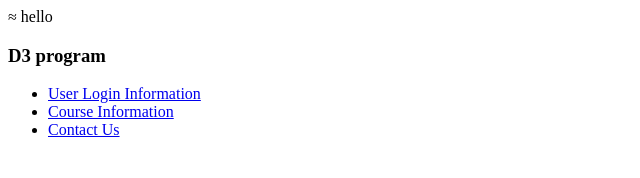
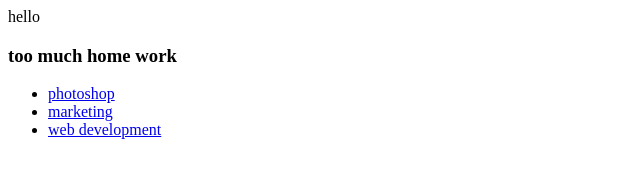
Before and after one commit to LiakngLu/LU, a plain HTML site: page index.html in a window 1280 px wide. Shown: the whole page, without its empty margins (0-640 px from the left). Drawn offline with Linux system fonts and the light colour scheme.

Commit message:
modified index

```diff
--- a/index.html
+++ b/index.html
@@ -1,16 +1,15 @@
-
-≈<!DOCTYPE html>
+<!DOCTYPE html>
 <html>
 	<head>hello</head>
 	<body>
 	<header>
-      <h3>D3 program</h3>
+      <h3>too much home work</h3>
     </header>
     <nav>
       <ul>
-        <li><a href="#">User Login Information</a></li>
-        <li><a href="#">Course Information</a></li>
-        <li><a href="#">Contact Us</a></li>
+        <li><a href="#">photoshop</a></li>
+        <li><a href="#">marketing</a></li>
+        <li><a href="#">web development</a></li>
       </ul>
       </nav>
 	</body>
```
